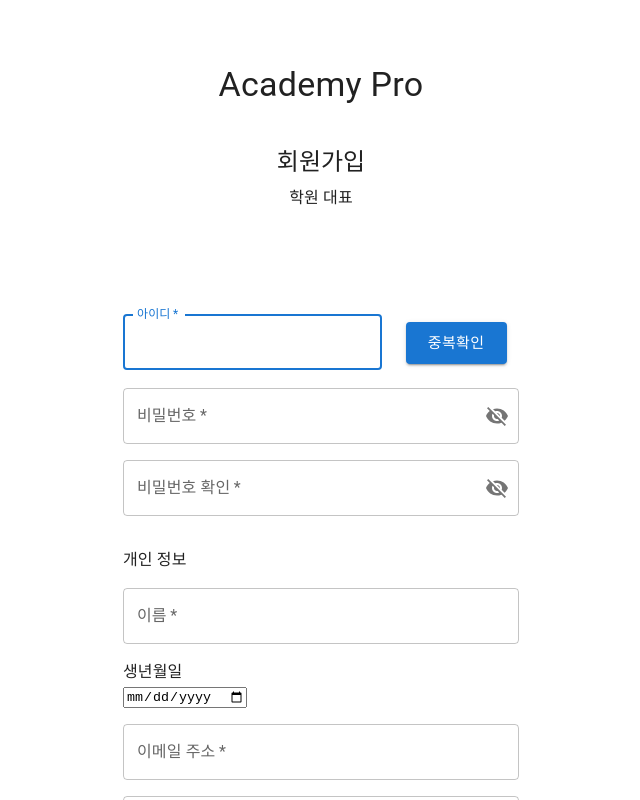
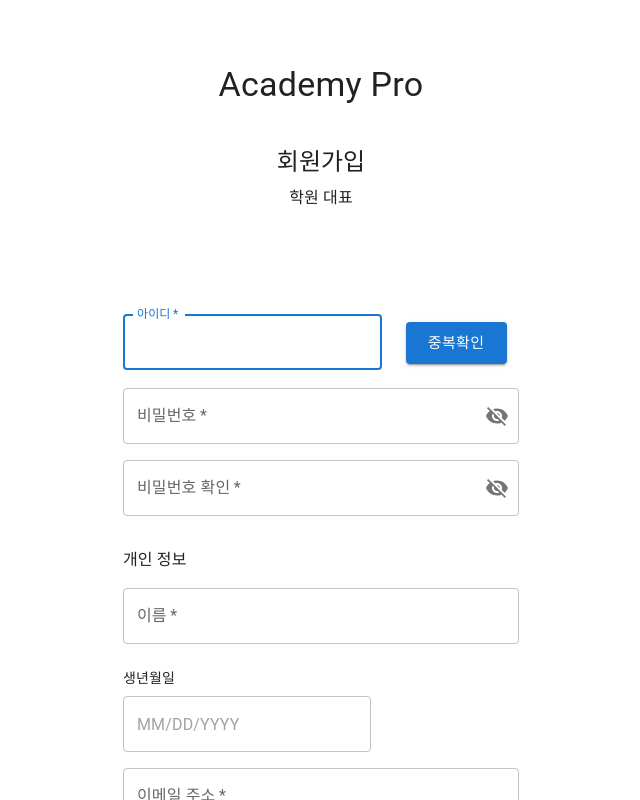
Before and after one commit to Academy-Diary/AcademyDiary_WEB, a React (Vite) app: page /signup in a window 1280 px wide. Both pictures are taken after a click on the button "학원 대표". Shown: the top 800 px of the page, without its empty margins (319-959 px from the left). Built offline with nearby package versions, Linux system fonts and the light colour scheme.

Commit message:
feat: datepicker로 생년월일 받기

```diff
--- a/package.json
+++ b/package.json
@@ -16,6 +16,8 @@
     "@emotion/styled": "^11.11.5",
     "@mui/icons-material": "^5.16.0",
     "@mui/material": "^5.16.0",
+    "@mui/x-date-pickers": "^7.13.0",
+    "dayjs": "^1.11.12",
     "react": "^18.3.1",
     "react-dom": "^18.3.1",
     "react-router-dom": "^6.24.1"
--- a/src/pages/signup/signup.jsx
+++ b/src/pages/signup/signup.jsx
@@ -1,6 +1,11 @@
 import React, { useState } from 'react';
 import { Box, Button, Typography, Container, Link, Grid, TextField, InputAdornment, IconButton } from '@mui/material';
 import { Visibility, VisibilityOff } from '@mui/icons-material';
+import dayjs from 'dayjs';
+import { DemoContainer, DemoItem } from '@mui/x-date-pickers/internals/demo';
+import { AdapterDayjs } from '@mui/x-date-pickers/AdapterDayjs';
+import { LocalizationProvider } from '@mui/x-date-pickers/LocalizationProvider';
+import { DatePicker } from '@mui/x-date-pickers/DatePicker';
 
 export default function SignUp() {
   const [selected, setSelected] = useState(false);
@@ -153,6 +158,8 @@ function SignupForm({ role, setSelected }) {
 }
 
 function PersonalInfo({ title }) {
+  const [value, setValue] = useState(null);
+
   return (
     <>
       <Grid item xs={12} mt={2}>
@@ -162,8 +169,13 @@ function PersonalInfo({ title }) {
         <TextField name="name" required fullWidth id="name" label="이름" />
       </Grid>
       <Grid item xs={12}>
-        <Typography>생년월일</Typography>
-        <input type="date" />
+        <LocalizationProvider dateAdapter={AdapterDayjs}>
+          <DemoContainer components={['DatePicker']}>
+            <DemoItem label="생년월일">
+              <DatePicker maxDate={dayjs()} value={value} onChange={(newValue) => setValue(newValue)} />
+            </DemoItem>
+          </DemoContainer>
+        </LocalizationProvider>
       </Grid>
       <Grid item xs={12}>
         <TextField required fullWidth id="email" label="이메일 주소" name="email" />
```
Also changed, not shown: 1 other file (tests, documents, lock files or other folders).
